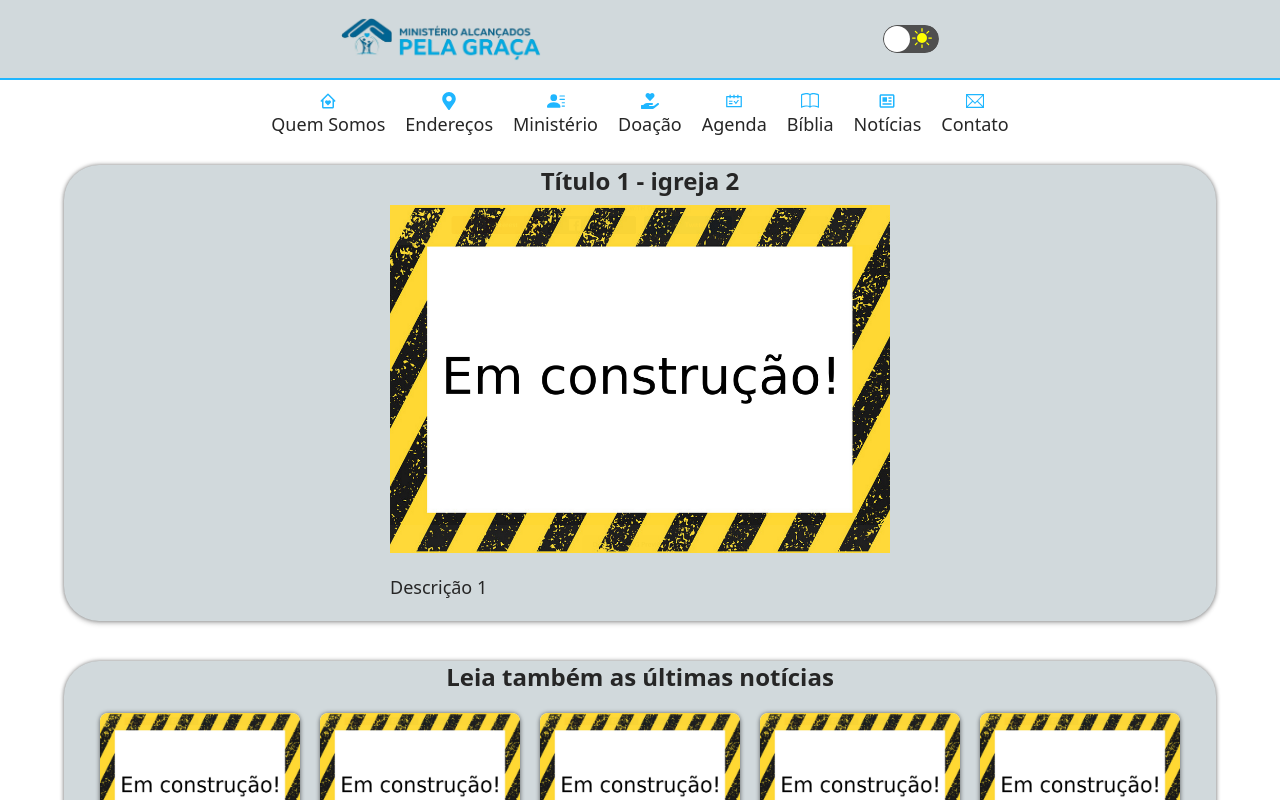
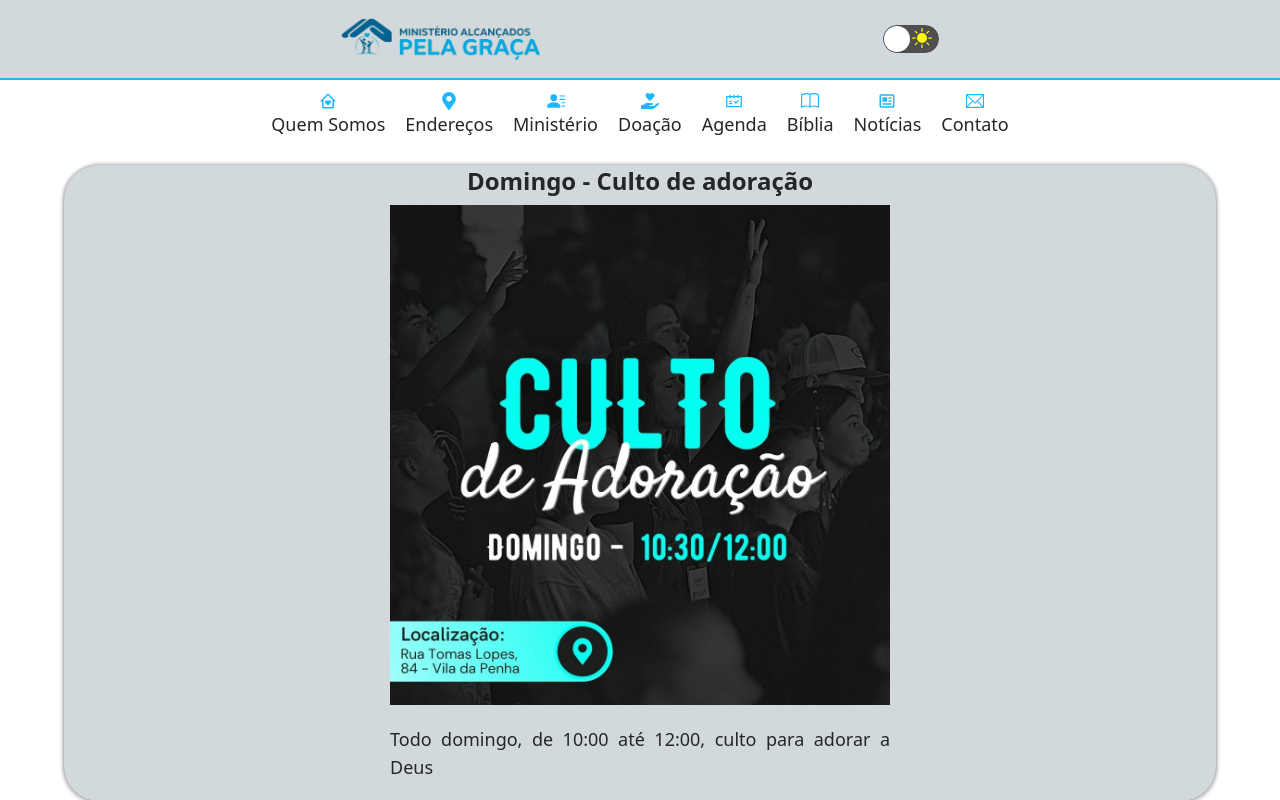
Before and after one commit to SandroFernandesRosal/igreja-app, a Next.js app: page /noticias/igreja2/1 in a window 1280 px wide. Shown: the top 800 px of the page. Built offline with nearby package versions, Linux system fonts and the light colour scheme.

Commit message:
refatorando

```diff
--- a/src/app/noticias/igreja2/[id]/page.jsx
+++ b/src/app/noticias/igreja2/[id]/page.jsx
@@ -1,14 +1,14 @@
 'use client'
 import Image from 'next/image'
-import { Data2 } from '@/app/service/Data2'
 import New from '@/app/components/New'
-import { useSearch } from '@/app/store/useStore'
+import { useSearch, useData } from '@/app/store/useStore'
 
 export default function NoticiaIgreja2({ params }) {
   const id = params.id
   const { setSearch } = useSearch()
+  const { data } = useData()
 
-  const selectedItem = Data2.news.find((item) => item.id === id)
+  const selectedItem = data.news.find((item) => item.id === id)
 
   return (
     <main className="flex min-h-screen flex-col  items-center gap-5 pt-24 md:pt-[165px]">
@@ -34,7 +34,7 @@ export default function NoticiaIgreja2({ params }) {
           Leia também as últimas notícias
         </h1>
         <div className=" flex  w-full flex-wrap justify-center gap-x-5  p-1 pt-5   md:gap-x-5">
-          {Data2.news
+          {data.news
             .reverse()
             .slice(0, 6)
             .map((item) => (
@@ -45,6 +45,7 @@ export default function NoticiaIgreja2({ params }) {
                 id={item.id}
                 setSearch={setSearch}
                 description={item.description.slice(0, 30)}
+                page={item.page}
               />
             ))}
         </div>
--- a/src/app/noticias/igreja3/[id]/page.jsx
+++ b/src/app/noticias/igreja3/[id]/page.jsx
@@ -1,14 +1,14 @@
 'use client'
 import Image from 'next/image'
-import { Data3 } from '@/app/service/Data3'
 import New from '@/app/components/New'
-import { useSearch } from '@/app/store/useStore'
+import { useSearch, useData } from '@/app/store/useStore'
 
 export default function NoticiaIgreja3({ params }) {
   const id = params.id
   const { setSearch } = useSearch()
+  const { data } = useData()
 
-  const selectedItem = Data3.news.find((item) => item.id === id)
+  const selectedItem = data.news.find((item) => item.id === id)
 
   return (
     <main className="flex min-h-screen flex-col  items-center gap-5 pt-24 md:pt-[165px]">
@@ -34,7 +34,7 @@ export default function NoticiaIgreja3({ params }) {
           Leia também as últimas notícias
         </h1>
         <div className=" flex  w-full flex-wrap justify-center gap-x-5  p-1 pt-5   md:gap-x-5">
-          {Data3.news
+          {data.news
             .reverse()
             .slice(0, 6)
             .map((item) => (
@@ -45,6 +45,7 @@ export default function NoticiaIgreja3({ params }) {
                 id={item.id}
                 setSearch={setSearch}
                 description={item.description.slice(0, 30)}
+                page={item.page}
               />
             ))}
         </div>
--- a/src/app/noticias/viladapenha/[id]/page.jsx
+++ b/src/app/noticias/viladapenha/[id]/page.jsx
@@ -45,6 +45,7 @@ export default function NoticiaVilaDaPenha({ params }) {
                 id={item.id}
                 setSearch={setSearch}
                 description={item.description.slice(0, 30)}
+                page={item.page}
               />
             ))}
         </div>
```
